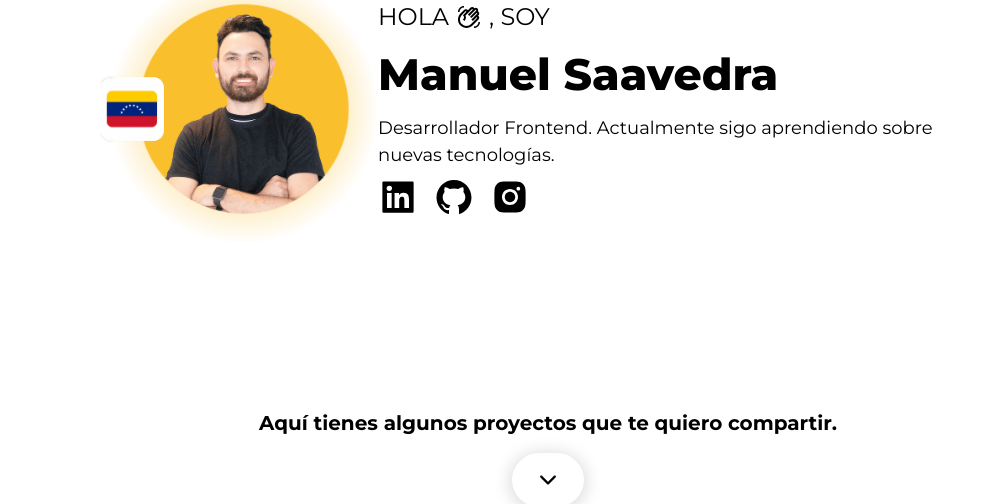
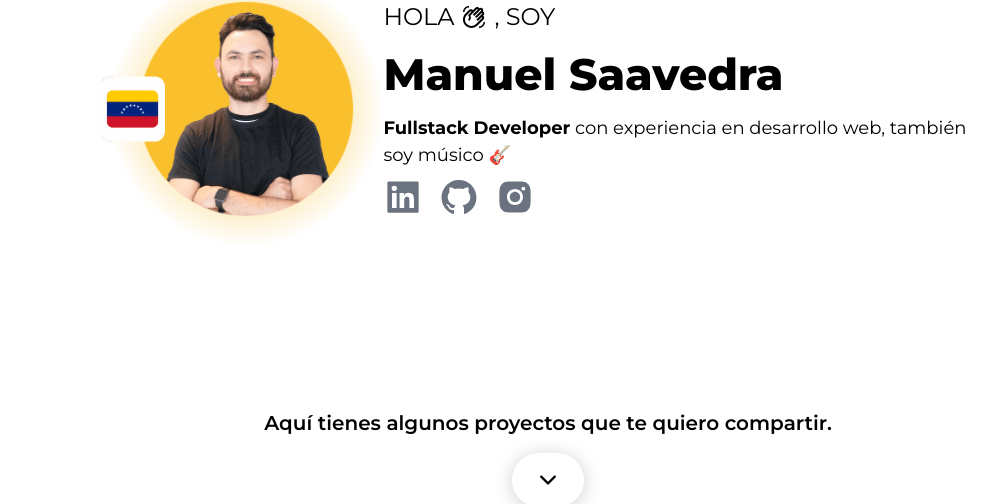
Before and after one commit to manusaavedra/ms-portafolio, a Next.js app: page / in a window 1280 px wide. Shown: the part 285-789 px from the top of the page, without its empty margins (92-1088 px from the left). Built offline with nearby package versions, Linux system fonts and the light colour scheme; no server answers.

Commit message:
Refactor

```diff
--- a/components/SocialIcons.jsx
+++ b/components/SocialIcons.jsx
@@ -2,7 +2,7 @@ import { AiFillInstagram, AiFillLinkedin, AiFillGithub } from 'react-icons/ai'
 
 export default function SocialIcons({ className }) {
     return (
-        <div className={`${className} flex items-center gap-4`}>
+        <div className={`${className} text-gray-500 flex items-center gap-4`}>
             <a href="https://www.linkedin.com/in/manusaav3dra/" target="_blank" rel="noreferrer">
                 <AiFillLinkedin size={40} color="inherit" />
             </a>
--- a/pages/index.js
+++ b/pages/index.js
@@ -50,13 +50,13 @@ export default function Home() {
 						<h4 className="flex items-center justify-center md:justify-start gap-2 text-2xl">HOLA <MdOutlineWavingHand />, SOY</h4>
 						<div className="flex flex-col gap-2">
 							<h3 className="headline3">Manuel Saavedra</h3>
-							<p>Desarrollador Frontend. Actualmente sigo aprendiendo sobre nuevas tecnologías.</p>
+							<p><b>Fullstack Developer</b> con experiencia en desarrollo web, también soy músico 🎸</p>
 						</div>
 						<SocialIcons />
 					</div>
 				</section>
 				<div className="flex flex-col justify-center items-center gap-4">
-					<h5 className="font-bold text-xl">Aquí tienes algunos proyectos que te quiero compartir.</h5>
+					<h5 className="font-semibold text-xl">Aquí tienes algunos proyectos que te quiero compartir.</h5>
 					<button onClick={() => scrollVisibleArea("#projects")}>
 						<IoIosArrowDown size={24} color="inherit" />
 					</button>
```
